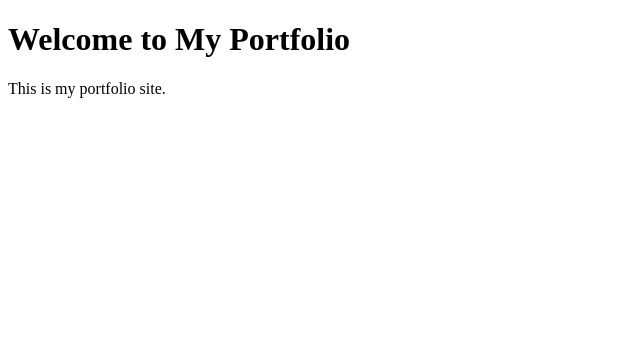
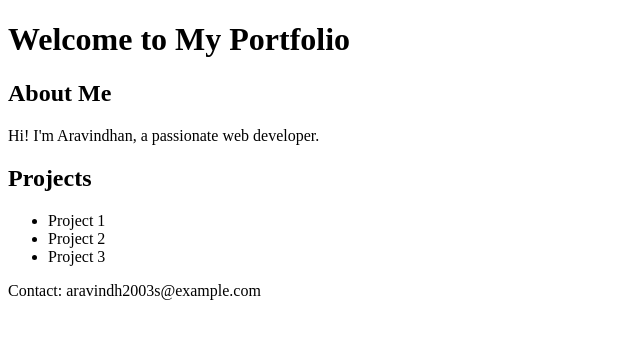
Before and after one commit to aravindh2003s/Aravindhan-s-portfolio, a plain HTML site: page index.html in a window 1280 px wide. Shown: the whole page, without its empty margins (0-640 px from the left). Drawn offline with Linux system fonts and the light colour scheme.

Commit message:
Update index.html with full portfolio content

```diff
--- a/index.html
+++ b/index.html
@@ -1,10 +1,31 @@
 <!DOCTYPE html>
-<html>
+<html lang="en">
 <head>
-    <title>My Portfolio</title>
+    <meta charset="UTF-8">
+    <meta name="viewport" content="width=device-width, initial-scale=1.0">
+    <title>Aravindhan's Portfolio</title>
+    <link rel="stylesheet" href="styles.css">
 </head>
 <body>
-    <h1>Welcome to My Portfolio</h1>
-    <p>This is my portfolio site.</p>
+    <header>
+        <h1>Welcome to My Portfolio</h1>
+    </header>
+    <main>
+        <section>
+            <h2>About Me</h2>
+            <p>Hi! I'm Aravindhan, a passionate web developer.</p>
+        </section>
+        <section>
+            <h2>Projects</h2>
+            <ul>
+                <li>Project 1</li>
+                <li>Project 2</li>
+                <li>Project 3</li>
+            </ul>
+        </section>
+    </main>
+    <footer>
+        <p>Contact: aravindh2003s@example.com</p>
+    </footer>
 </body>
 </html>
```
